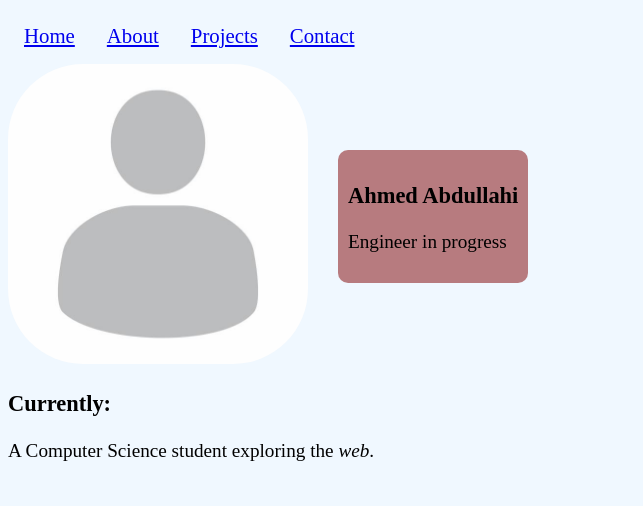
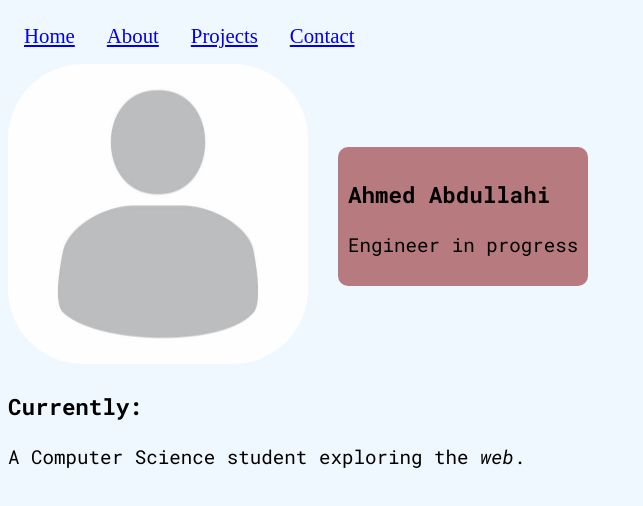
Before and after one commit to axmed-cs/cse134-hw3, a plain HTML site: page index.html in a window 1280 px wide. Shown: the whole page, without its empty margins (0-643 px from the left). Drawn offline with Linux system fonts and the light colour scheme.

Commit message:
style change

```diff
--- a/index.html
+++ b/index.html
@@ -5,6 +5,9 @@
     <meta name="viewport" content="width=device-width, initial-scale=1.0">
     <title>Ahmed Abdullahi</title>
     <link rel="stylesheet" href="styles/index.css">
+    <link rel="preconnect" href="https://fonts.googleapis.com">
+    <link rel="preconnect" href="https://fonts.gstatic.com" crossorigin>
+    <link href="https://fonts.googleapis.com/css2?family=Open+Sans:ital,wght@0,300..800;1,300..800&family=Roboto+Mono:ital,wght@0,100..700;1,100..700&display=swap" rel="stylesheet">
     <style>
 
          /* border-color: black;
--- a/styles/index.css
+++ b/styles/index.css
@@ -19,6 +19,44 @@ aside {
     background-color: rgba(128, 0, 0, 0.5);
     padding: 10px;
     border-radius: 10px;
+    transition: background-color 0.4s ease;
+    animation-name: change;
+    animation-duration: 3s;
+}
+aside:hover {
+    background-color: rgb(241, 110, 110);
+}
+
+main {
+    font-family: "Roboto mono";
+}
+
+aside h1 {
+    transform: skewY(0deg);
+    transition: transform 0.3s ease;
+}
+aside:hover h1 {
+    transform: skewY(-10deg);
+}
+
+aside p {
+    transform: skewX(0deg);
+    transition: transform 0.3s ease;
+}
+aside:hover p {
+    transform: skewX(-20deg);
+}
+
+
+@keyframes change {
+    0% {
+        border-radius: 0%;
+        background-color: rgba(128, 0, 0, 0.5);
+    }
+    25% {
+        border-radius: 25%;
+        background-color: rgba(128, 0, 0, 0.7);
+    }
 }
 
 /* Small screens (phones) */
```
